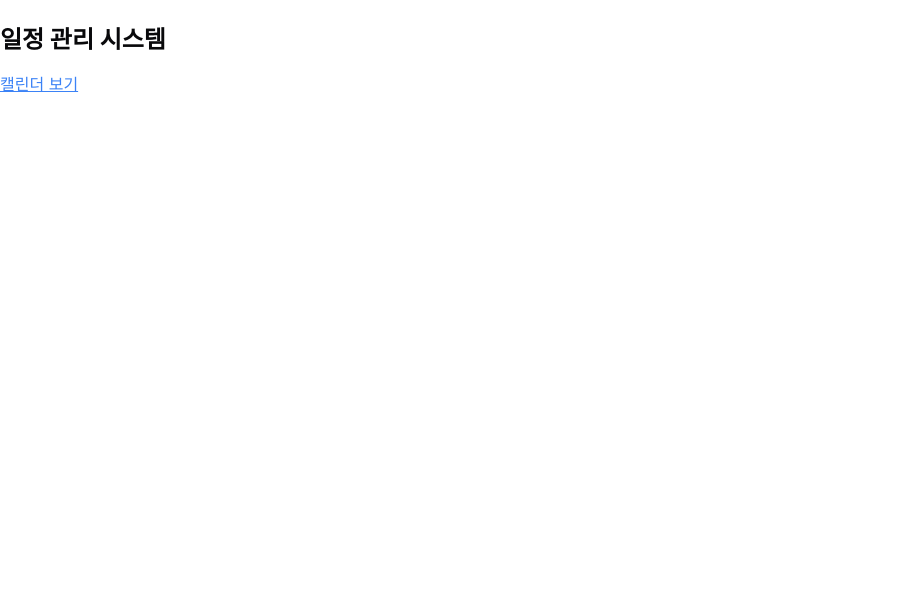
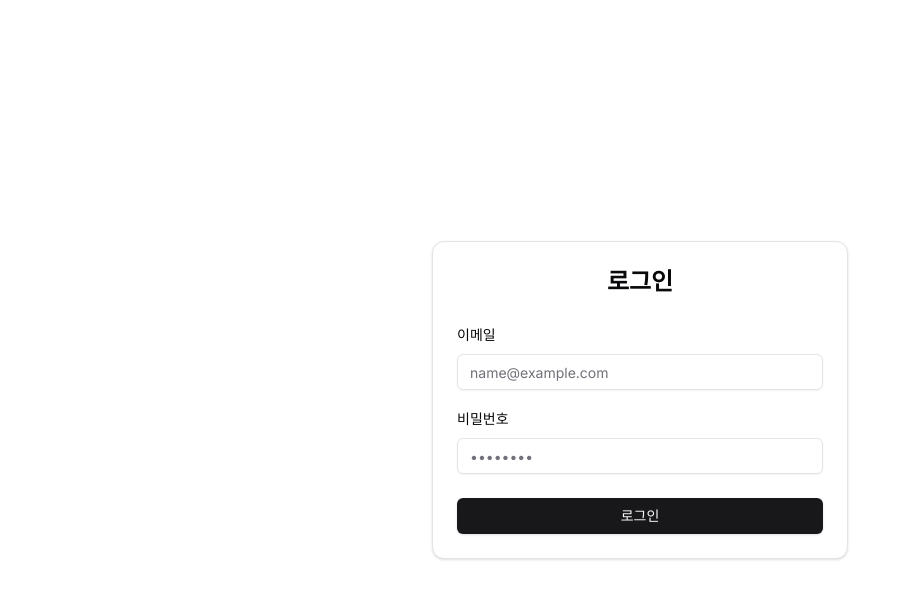
Before and after one commit to zhwltlr/calendar-for-us, a Next.js app: page / in a window 1280 px wide. Shown: the top 598 px of the page, without its empty margins (0-910 px from the left). Built offline with nearby package versions, Linux system fonts and the light colour scheme.

Commit message:
design : login form 구현

```diff
--- a/src/app/page.tsx
+++ b/src/app/page.tsx
@@ -1,15 +1,9 @@
-import Link from "next/link";
+import { LoginForm } from '@/features/auth/ui/login-form';
 
 const HomePage = () => {
   return (
-    <div className="container mx-auto py-6">
-      <h1 className="text-2xl font-bold mb-4">일정 관리 시스템</h1>
-      <Link
-        href="/calendar"
-        className="text-blue-500 hover:text-blue-700 underline"
-      >
-        캘린더 보기
-      </Link>
+    <div className="min-h-screen flex items-center justify-center">
+      <LoginForm />
     </div>
   );
 };
--- /dev/null
+++ b/src/features/auth/ui/login-form.tsx
@@ -0,0 +1,82 @@
+'use client'
+
+import { Button } from '@/shared/ui/button';
+import { Card, CardContent, CardFooter, CardHeader } from '@/shared/ui/card';
+import { Input } from '@/shared/ui/input';
+import { useRouter } from 'next/navigation';
+import { useState } from 'react';
+
+interface LoginFormData {
+  email: string;
+  password: string;
+}
+
+export const LoginForm = () => {
+  const router = useRouter();
+  const [formData, setFormData] = useState<LoginFormData>({
+    email: '',
+    password: '',
+  });
+  const [isLoading, setIsLoading] = useState(false);
+
+  const handleSubmit = async (e: React.FormEvent) => {
+    e.preventDefault();
+    setIsLoading(true);
+
+    try {
+      await new Promise(resolve => setTimeout(resolve, 1000));
+      router.push('/calendar');
+    } catch (error) {
+      console.error('Login failed:', error);
+    } finally {
+      setIsLoading(false);
+    }
+  };
+
+  return (
+    <form onSubmit={handleSubmit} className="w-full max-w-md px-4">
+      <Card className="w-full max-w-md mx-auto">
+        <CardHeader>
+          <h2 className="text-2xl font-bold text-center">로그인</h2>
+        </CardHeader>
+        <CardContent className="space-y-4">
+          <div className="space-y-2">
+            <label htmlFor="email" className="text-sm font-medium">
+              이메일
+            </label>
+            <Input
+              id="email"
+              type="email"
+              placeholder="name@example.com"
+              value={formData.email}
+              onChange={(e) => setFormData({ ...formData, email: e.target.value })}
+              required
+            />
+          </div>
+          <div className="space-y-2">
+            <label htmlFor="password" className="text-sm font-medium">
+              비밀번호
+            </label>
+            <Input
+              id="password"
+              type="password"
+              placeholder="••••••••"
+              value={formData.password}
+              onChange={(e) => setFormData({ ...formData, password: e.target.value })}
+              required
+            />
+          </div>
+        </CardContent>
+        <CardFooter className="flex flex-col gap-4">
+          <Button
+            type="submit"
+            className="w-full"
+            disabled={isLoading}
+          >
+            {isLoading ? '로그인 중...' : '로그인'}
+          </Button>
+        </CardFooter>
+      </Card>
+    </form>
+  );
+};
```
